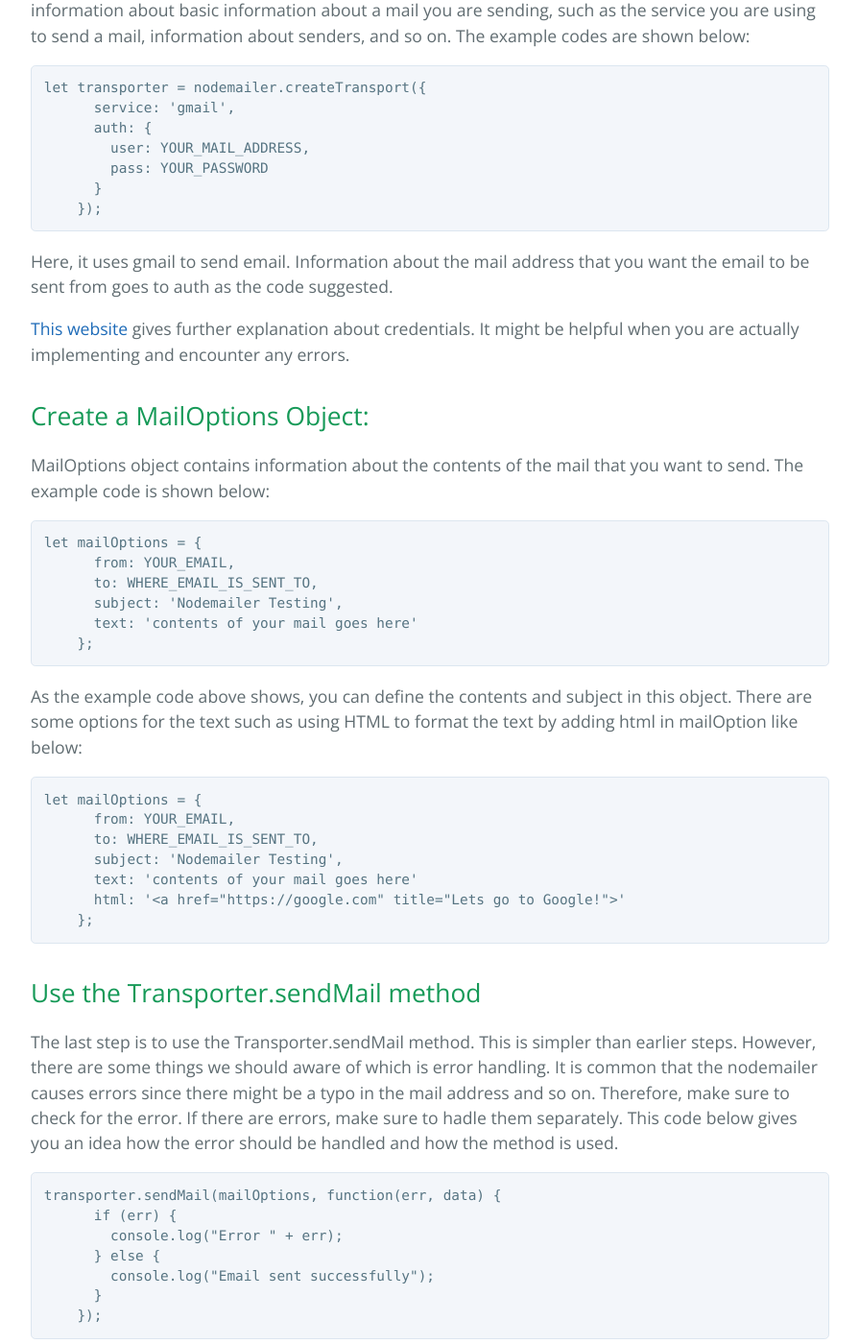
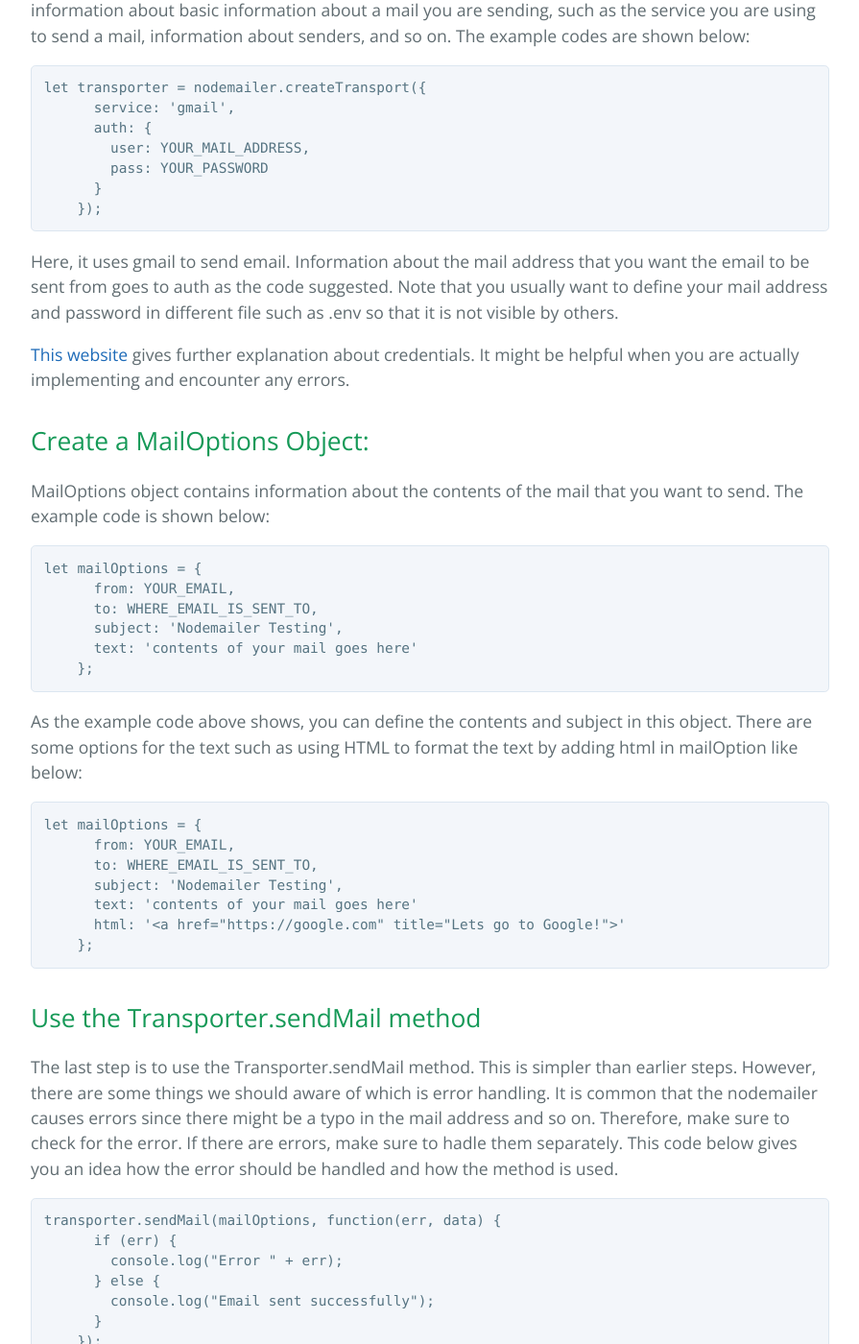
Before and after one commit to learning-software-engineering/learning-software-engineering.github.io, a Jekyll site: the page built from Topics/Tech_Stacks/Nodemailer.md, in a window 1280 px wide and 1400 px high, scrolled down 1370 px. Shown: the whole window at 96% size, without its empty margins (192-1087 px from the left). Built offline with Jekyll 4.4.1, drawn with Linux system fonts in a browser that asks for light colours; our own code applies the rules of GitHub Pages for plain Markdown files; some of the changed text lies outside the part shown.

Commit message:
improved based on reviews
I added some further explanations about the securities and what the data attribute is for

````diff
--- a/Topics/Tech_Stacks/Nodemailer.md
+++ b/Topics/Tech_Stacks/Nodemailer.md
@@ -36,7 +36,7 @@
       }
     });
 ```
-Here, it uses gmail to send email. Information about the mail address that you want the email to be sent from goes to auth as the code suggested.
+Here, it uses gmail to send email. Information about the mail address that you want the email to be sent from goes to auth as the code suggested. Note that you usually want to define your mail address and password in different file such as .env so that it is not visible by others.
 
 [This website](https://www.freecodecamp.org/news/use-nodemailer-to-send-emails-from-your-node-js-server/) gives further explanation about credentials. It might be helpful when you are actually implementing and encounter any errors.
 
@@ -79,7 +79,7 @@
       }
     });
 ```
-This is very common way to handle errors. If specific operations are needed when there is an error, you can edit the code as needed.
+This is very common way to handle errors. If specific operations are needed when there is an error, you can edit the code as needed. This data attribute for errors can be used to notify what the error or problem is.
 
 In conclusion, nodemailer is a very simple way to send emails to a user.
 
````
